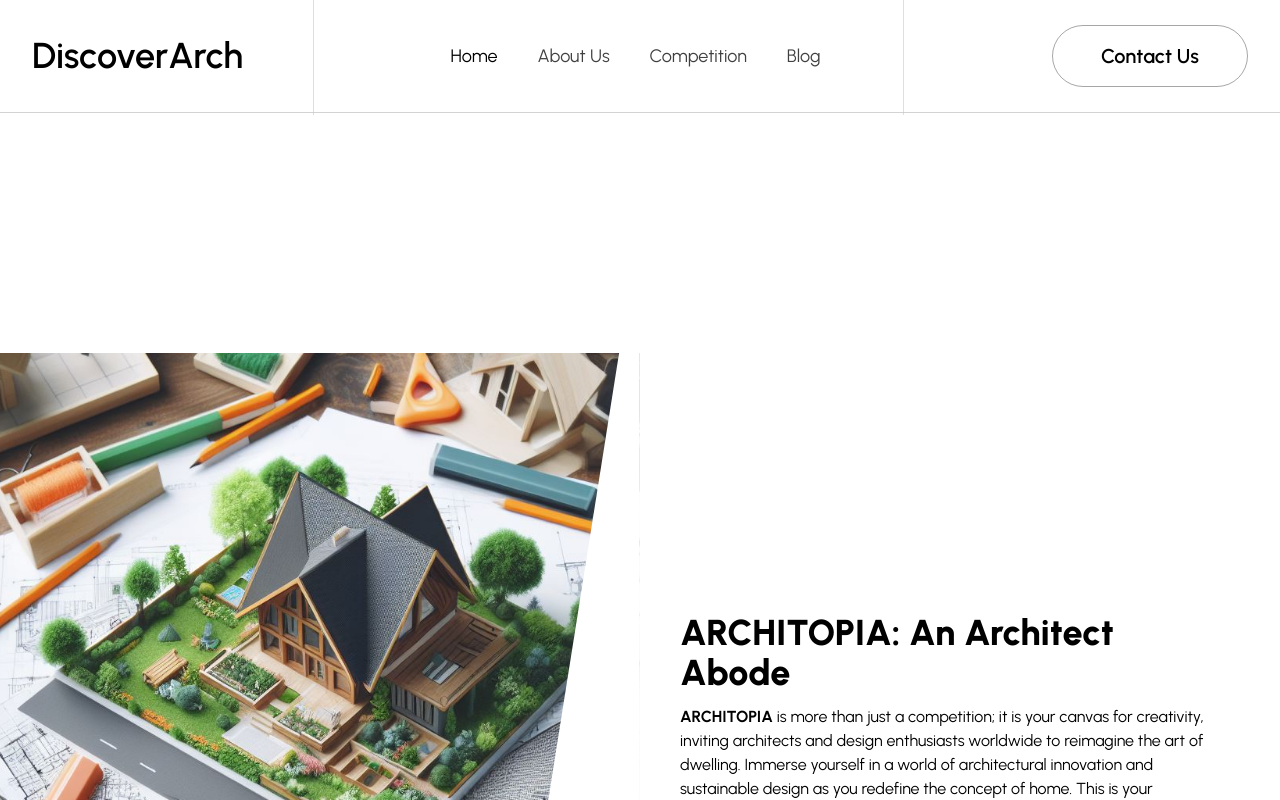
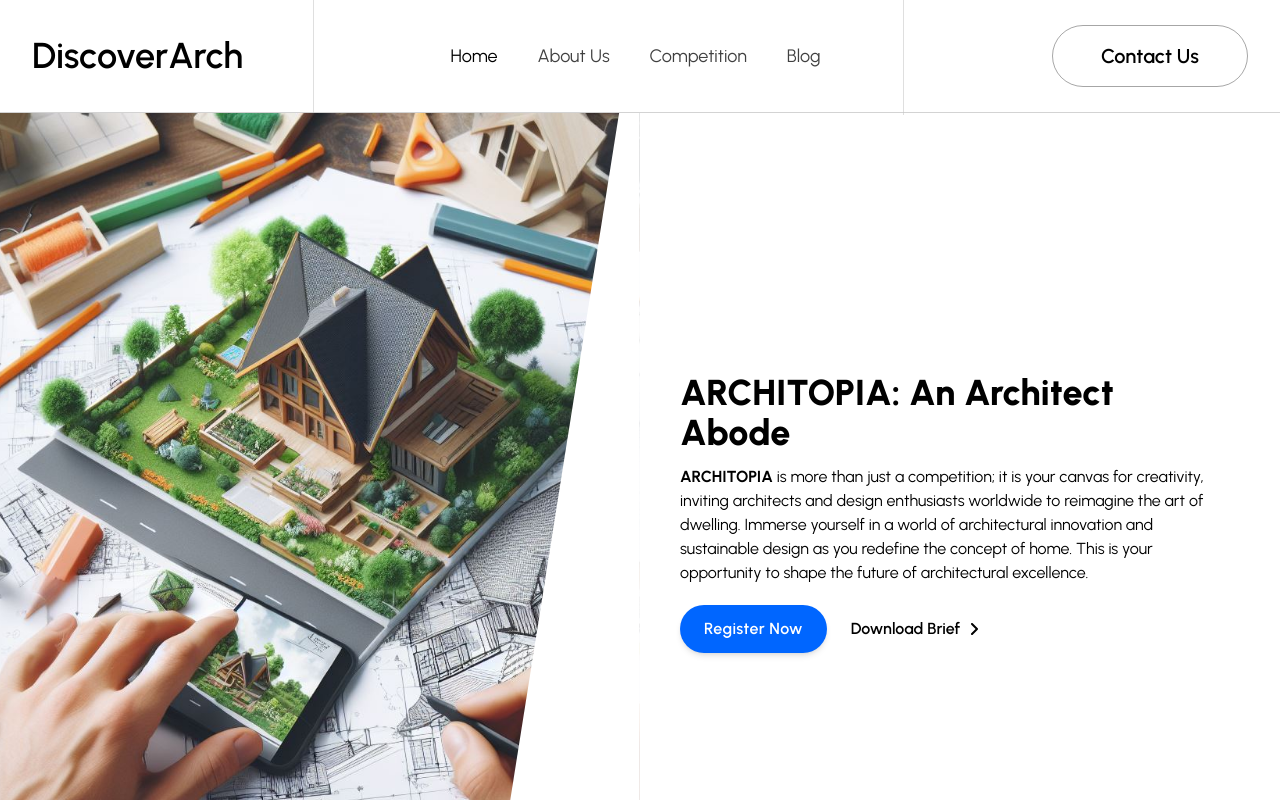
Before and after one commit to Vikrant-2301/DiscoverArch, a Next.js app: page /Competition in a window 1280 px wide. Shown: the top 800 px of the page. Built offline with nearby package versions, Linux system fonts and the light colour scheme.

Commit message:
Fixed Margin Padding

```diff
--- a/app/Competition/page.tsx
+++ b/app/Competition/page.tsx
@@ -8,7 +8,7 @@ import Brief from "../components/Brief";
 
 export default function page() {
   return (
-    <div className="my-40 py-20">
+    <div className="">
       <FirstPage />
       <Content />
       <Brief />
```
